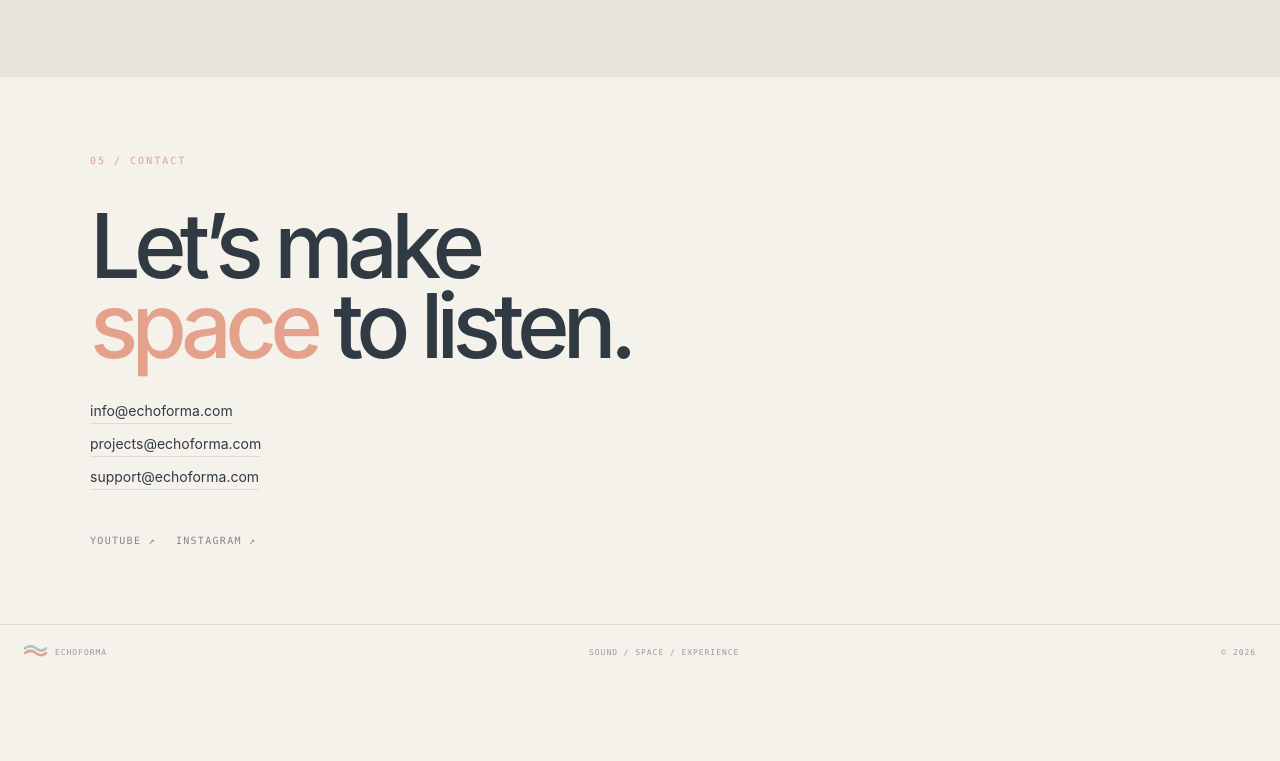
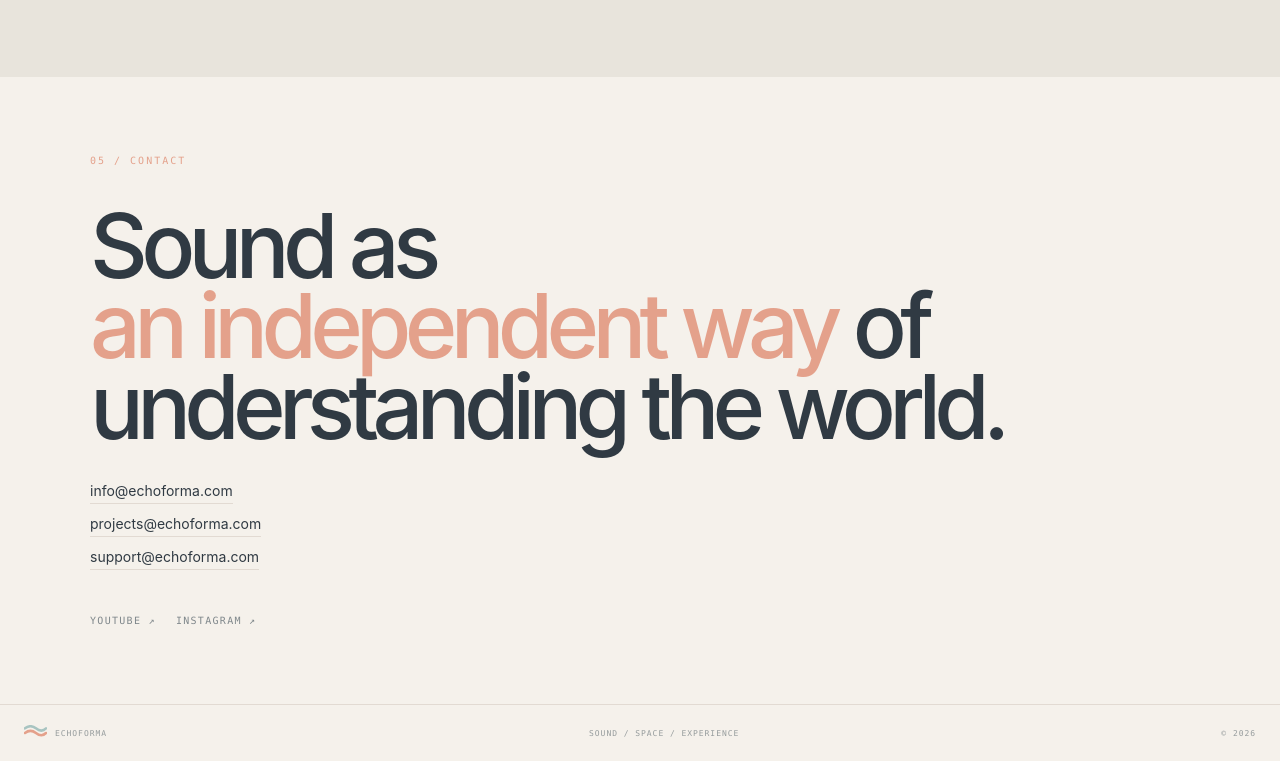
Before and after one commit to polinastolbova/echoforma, a plain HTML site: page index.html in a window 1280 px wide. Shown: the part 4902-5663 px from the top of the page. Before the commit the page ends 5583 px from the top, so only its background shows below. Drawn offline with Linux system fonts and the light colour scheme.

Commit message:
index.html

```diff
--- a/index.html
+++ b/index.html
@@ -1729,12 +1729,12 @@ footer {
         </div>
         <div class="contact-main">
           <h2 class="contact-title">
-            Let’s make
+            Sound as
             <br>
             <span>
-              space
+              an independent way
             </span>
-            to listen.
+            of understanding the world.
           </h2>
           <div class="contact-details">
             <a href="mailto:info@echoforma.com">
```
